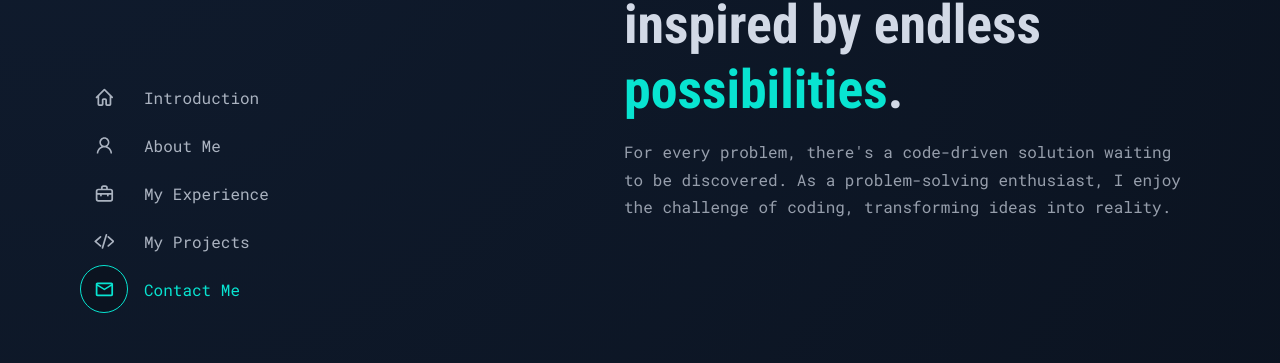
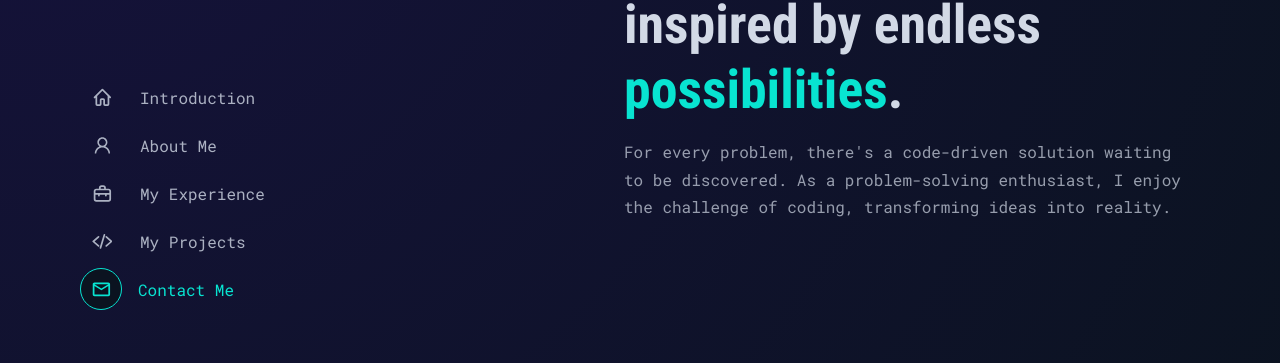
Before and after one commit to kevinsauvage/next-portfolio, a Next.js app: page / in a window 1280 px wide. Shown: the part 302-665 px from the top of the page. Built offline with nearby package versions, Linux system fonts and the light colour scheme.

Commit message:
improve style

```diff
--- a/src/components/MouseFollowBackground/MouseFollowGradientBackground.js
+++ b/src/components/MouseFollowBackground/MouseFollowGradientBackground.js
@@ -17,7 +17,11 @@ const MouseFollowGradientBackground = () => {
   }, []);
 
   const gradientStyle = {
-    background: `radial-gradient(circle at ${mousePosition.x}px ${mousePosition.y}px, var(--color-background-2) , var(--color-background-1))`,
+    background: `radial-gradient(
+      circle at ${mousePosition.x}px ${mousePosition.y}px,
+      var(--color-background-2)  0%,
+      var(--color-background-1) 100%
+      )`,
   };
 
   return <div className={styles.background} style={gradientStyle} />;
--- a/src/components/Navigation/NavItem/NavItem.module.scss
+++ b/src/components/Navigation/NavItem/NavItem.module.scss
@@ -18,8 +18,7 @@
       display: flex;
       align-items: center;
       justify-content: center;
-      width: 3rem;
-      height: 3rem;
+      padding: 0.6rem;
       border: 2px solid transparent;
       border-radius: 50%;
       font-size: 1.3rem;
--- a/src/components/_scopes/form/ContactForm/ContactForm.module.scss
+++ b/src/components/_scopes/form/ContactForm/ContactForm.module.scss
@@ -15,7 +15,7 @@
   }
 
   .button {
-    margin-top: 3rem;
+    margin-top: 1rem;
   }
 
   .required {
--- a/src/components/_scopes/form/Input/Input.module.scss
+++ b/src/components/_scopes/form/Input/Input.module.scss
@@ -2,16 +2,22 @@
   width: 100%;
   max-width: 300px;
   margin-top: 0.5rem;
-  padding: 0.5rem 0;
+  padding: 0.8rem 0;
   border: none;
+  border-radius: $radius;
   font-weight: 300;
   font-size: 0.9rem;
   background-color: transparent;
+  transition: $transition;
 
   @include placeholder(rgba(var(--rgb-color-text-3), 0.3));
 
   &:focus,
-  &:active {
+  &:active,
+  &-webkit-autofill:active,
+  &-webkit-autofill:focus {
+    padding-left: 1rem;
+    border: $border-s !important;
     outline: none;
   }
 }
--- a/src/components/_scopes/form/TextArea/TextArea.module.scss
+++ b/src/components/_scopes/form/TextArea/TextArea.module.scss
@@ -1,16 +1,22 @@
 .textArea {
-  min-height: 100px;
+  min-height: 0px;
+  min-height: 50px;
   margin-top: 0.5rem;
+  padding: 0.5rem 0;
   border: none;
+  border-radius: $radius-1;
   font-weight: 300;
   font-size: 0.9rem;
   background-color: transparent;
-  resize: none;
+  transition: $transition;
+  resize: vertical;
 
   @include placeholder(rgba(var(--rgb-color-text-3), 0.3));
 
   &:focus,
   &:active {
+    padding: 0.8rem;
+    border: $border-s;
     outline: none;
   }
 }
--- a/src/styles/globals.scss
+++ b/src/styles/globals.scss
@@ -29,7 +29,7 @@ body,
 div,
 textarea {
   &::-webkit-scrollbar {
-    width: 0.3rem;
+    width: 0.5rem;
     background-color: var(--color-text-3);
   }
 
@@ -78,8 +78,7 @@ textarea:-webkit-autofill:focus,
 select:-webkit-autofill,
 select:-webkit-autofill:hover,
 select:-webkit-autofill:focus {
-  border: 1px solid var(--color-background-1);
+  border: 1px solid transparent;
   -webkit-text-fill-color: var(--color-text-1);
-  -webkit-box-shadow: 0 0 0px 1000px var(--color-background-1) inset;
   transition: background-color 5000s ease-in-out 0s;
 }
--- a/src/styles/theme.scss
+++ b/src/styles/theme.scss
@@ -3,6 +3,7 @@ $primary-dark: #08e4d1;
 $surface-dark: #191919;
 $text-dark: #d2d9e6;
 $color-background-dark: #0b1320;
+$color-background-dark-2: #100d2d;
 
 $colors-dark: (
   primary-100: $primary-dark,
@@ -11,7 +12,7 @@ $colors-dark: (
   primary-400: darken($primary-dark, 30),
   // Background
   color-background-1: $color-background-dark,
-  color-background-2: lighten($color-background-dark, 4),
+  color-background-2: lighten($color-background-dark-2, 4),
   // Surface
   color-surface-1: $surface-dark,
   color-surface-2: lighten($surface-dark, 3),
```
